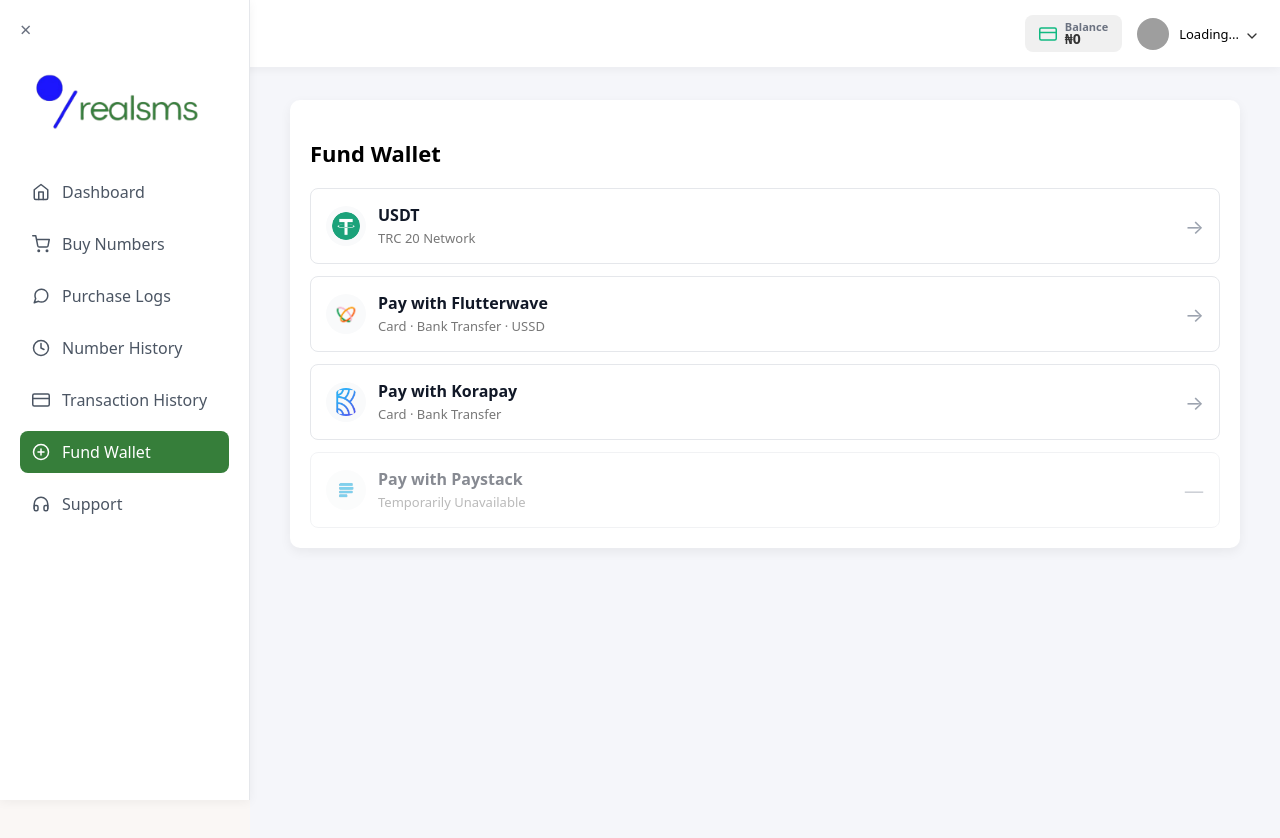
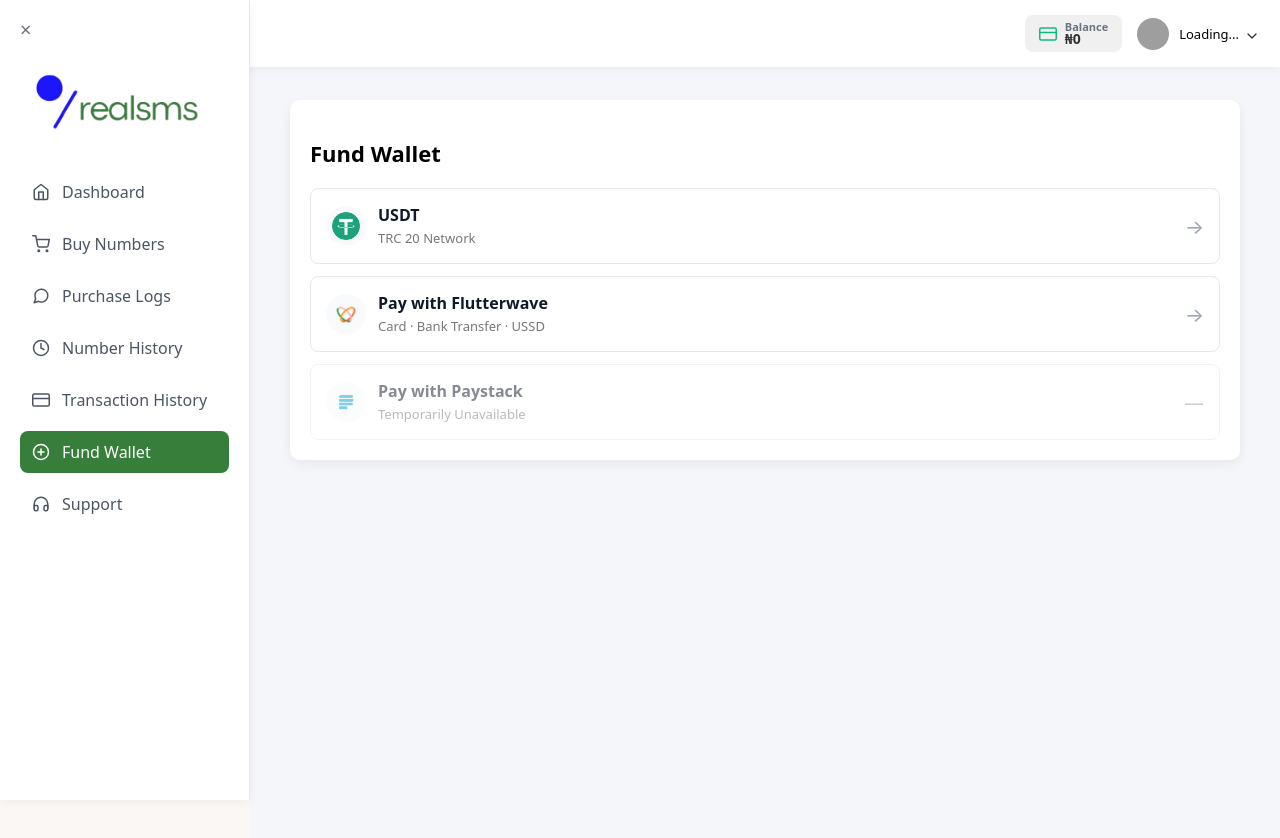
Before and after one commit to ay30bg/realsms, a React (Create React App) app: page /fund-wallet in a window 1280 px wide. Shown: the top 838 px of the page. Built offline with nearby package versions, Linux system fonts and the light colour scheme; no server answers; grey boxes are pictures that could not be loaded.

Commit message:
Update FundWallet.jsx

```diff
--- a/src/pages/FundWallet.jsx
+++ b/src/pages/FundWallet.jsx
@@ -1,96 +1,9 @@
-// import React, { useEffect } from "react";
-// import { useNavigate } from "react-router-dom";
-// import "../styles/fundwallet.css";
-// import usdtLogo from "../assets/usdt-logo.png";
-// import paystackLogo from "../assets/paystack.png";
-// import flutterwaveLogo from "../assets/flutterwave.png"; // ✅ NEW
-
-// const FundWallet = () => {
-//   const navigate = useNavigate();
-
-//   // 🔥 Toggle payment methods here
-//   const usdtEnabled = true;
-//   const paystackEnabled = false;
-//   const flutterwaveEnabled = true;
-
-//   useEffect(() => {
-//     document.title = "Fund Wallet - RealSMS";
-//   }, []);
-
-//   return (
-//     <div className="fund-wallet-page">
-//       <div className="fund-wallet-card">
-//         <h2 className="fund-title">Fund Wallet</h2>
-
-//         {/* USDT */}
-//         <div
-//           className={`payment-option ${usdtEnabled ? "clickable" : "disabled"}`}
-//           onClick={() => usdtEnabled && navigate("/fund-wallet/usdt")}
-//         >
-//           <div className="payment-left">
-//             <img src={usdtLogo} alt="USDT" className="payment-icon" />
-//             <div className="payment-text">
-//               <h4>USDT</h4>
-//               <span>
-//                 {usdtEnabled ? "TRC 20 Network" : "Temporarily Unavailable"}
-//               </span>
-//             </div>
-//           </div>
-//           <span className="payment-arrow">{usdtEnabled ? "→" : "—"}</span>
-//         </div>
-
-//         {/* Flutterwave */}
-//         <div
-//           className={`payment-option ${flutterwaveEnabled ? "clickable" : "disabled"}`}
-//           onClick={() => flutterwaveEnabled && navigate("/fund-wallet/flutterwave")}
-//         >
-//           <div className="payment-left">
-//             <img src={flutterwaveLogo} alt="Flutterwave" className="payment-icon" />
-//             <div className="payment-text">
-//               <h4>Pay with Flutterwave</h4>
-//               <span>
-//                 {flutterwaveEnabled
-//                   ? "Card · Bank Transfer · USSD"
-//                   : "Temporarily Unavailable"}
-//               </span>
-//             </div>
-//           </div>
-//           <span className="payment-arrow">{flutterwaveEnabled ? "→" : "—"}</span>
-//         </div>
-
-//         {/* Paystack */}
-//         <div
-//           className={`payment-option ${paystackEnabled ? "clickable" : "disabled"}`}
-//           onClick={() => paystackEnabled && navigate("/fund-wallet/paystack")}
-//         >
-//           <div className="payment-left">
-//             <img src={paystackLogo} alt="Paystack" className="payment-icon" />
-//             <div className="payment-text">
-//               <h4>Pay with Paystack</h4>
-//               <span>
-//                 {paystackEnabled
-//                   ? "Wallet · Bank Transfer"
-//                   : "Temporarily Unavailable"}
-//               </span>
-//             </div>
-//           </div>
-//           <span className="payment-arrow">{paystackEnabled ? "→" : "—"}</span>
-//         </div>
-//       </div>
-//     </div>
-//   );
-// };
-
-// export default FundWallet;
-
-
 import React, { useEffect } from "react";
 import { useNavigate } from "react-router-dom";
 import "../styles/fundwallet.css";
 import usdtLogo from "../assets/usdt-logo.png";
 import paystackLogo from "../assets/paystack.png";
-import flutterwaveLogo from "../assets/flutterwave.png";
-import korapayLogo from "../assets/korapay.png"; // ✅ NEW
+import flutterwaveLogo from "../assets/flutterwave.png"; // ✅ NEW
 
 const FundWallet = () => {
   const navigate = useNavigate();
@@ -99,7 +12,6 @@ const FundWallet = () => {
   const usdtEnabled = true;
   const paystackEnabled = false;
   const flutterwaveEnabled = true;
-  const korapayEnabled = true; // ✅ NEW
 
   useEffect(() => {
     document.title = "Fund Wallet - RealSMS";
@@ -146,25 +58,6 @@ const FundWallet = () => {
           <span className="payment-arrow">{flutterwaveEnabled ? "→" : "—"}</span>
         </div>
 
-        {/* Korapay ✅ NEW */}
-        <div
-          className={`payment-option ${korapayEnabled ? "clickable" : "disabled"}`}
-          onClick={() => korapayEnabled && navigate("/fund-wallet/korapay")}
-        >
-          <div className="payment-left">
-            <img src={korapayLogo} alt="Korapay" className="payment-icon" />
-            <div className="payment-text">
-              <h4>Pay with Korapay</h4>
-              <span>
-                {korapayEnabled
-                  ? "Card · Bank Transfer"
-                  : "Temporarily Unavailable"}
-              </span>
-            </div>
-          </div>
-          <span className="payment-arrow">{korapayEnabled ? "→" : "—"}</span>
-        </div>
-
         {/* Paystack */}
         <div
           className={`payment-option ${paystackEnabled ? "clickable" : "disabled"}`}
@@ -183,7 +76,6 @@ const FundWallet = () => {
           </div>
           <span className="payment-arrow">{paystackEnabled ? "→" : "—"}</span>
         </div>
-
       </div>
     </div>
   );
```
